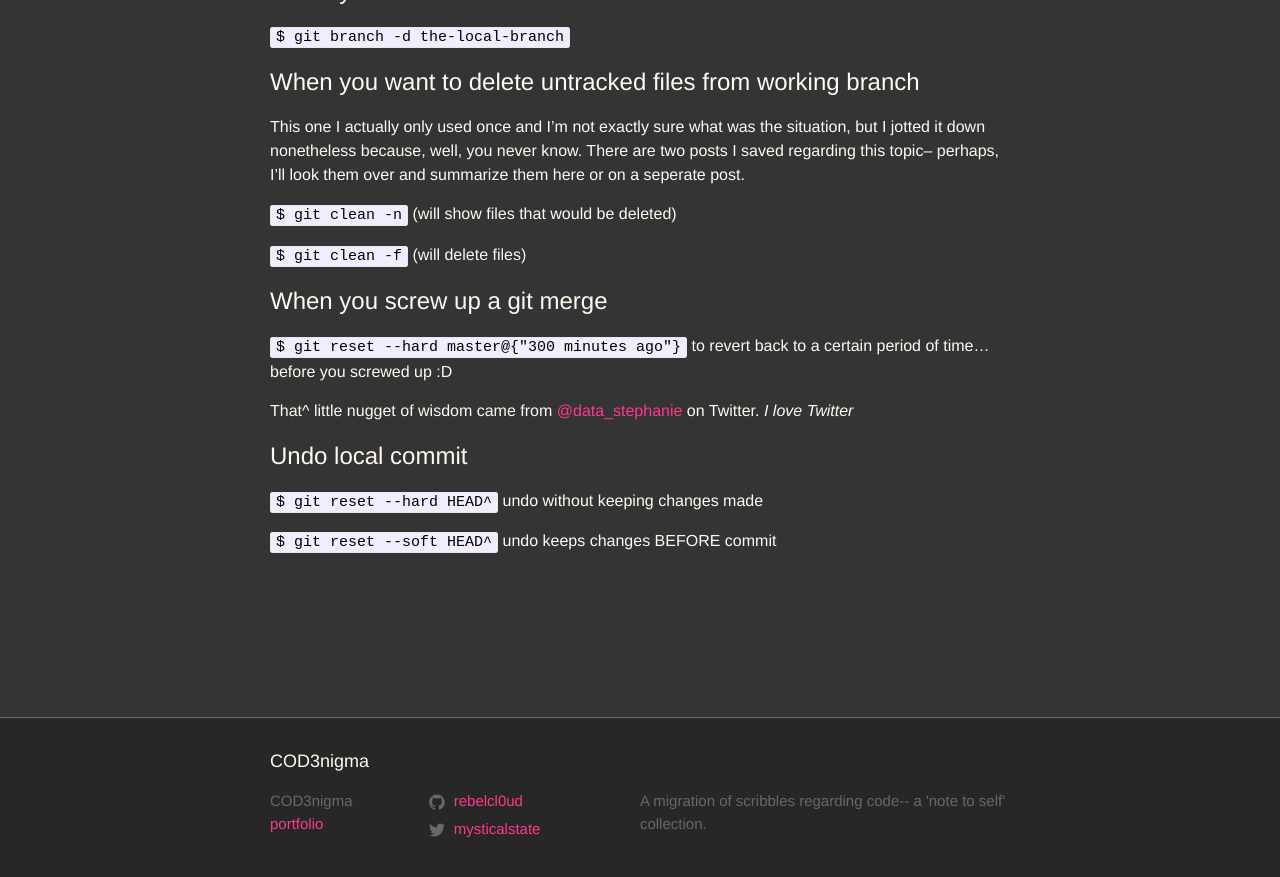
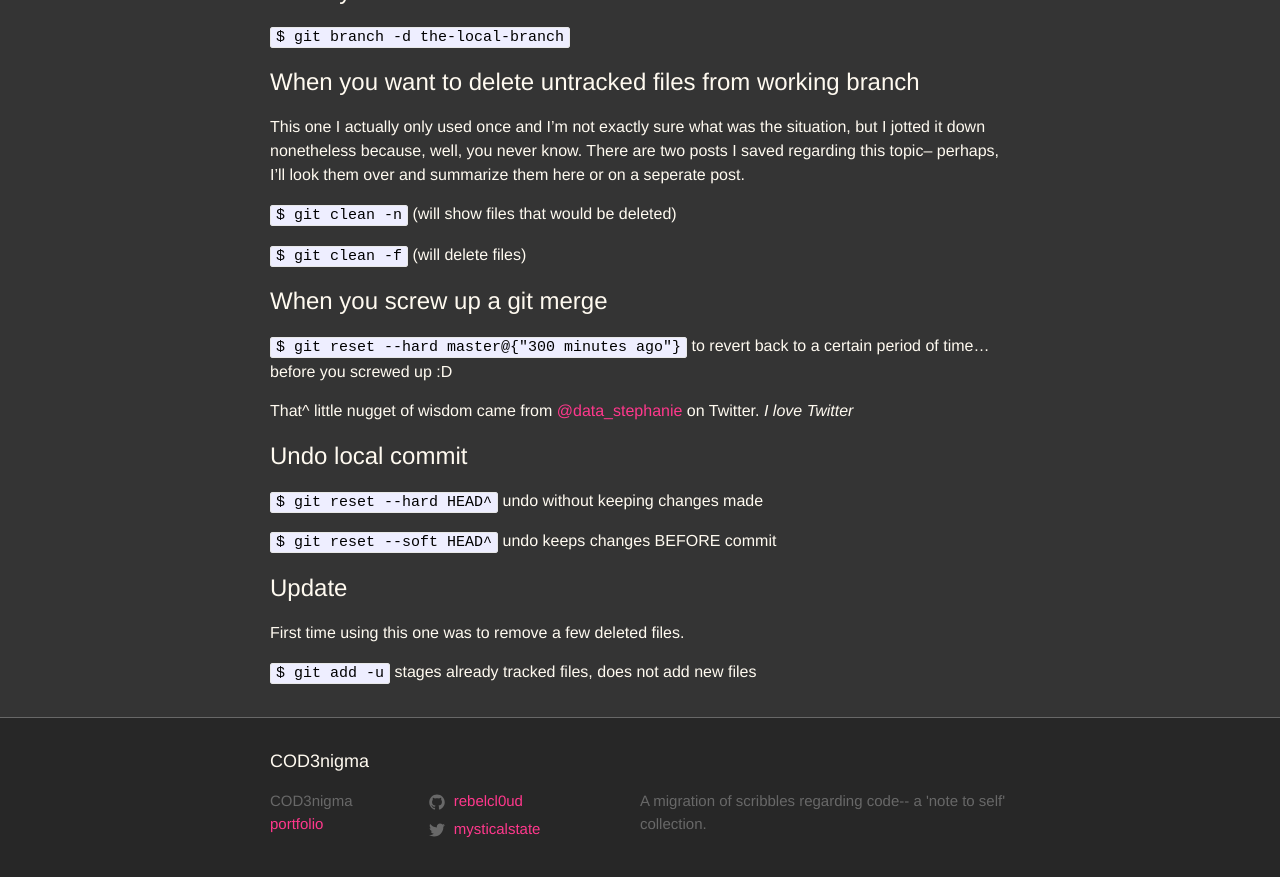
Before and after one commit to rebelcl0ud/blog, a Jekyll site: the page built from _posts/2017-06-19-[06]-git-it-done.markdown, in a window 1280 px wide and 900 px high, scrolled down 731 px. Shown: the top 877 px of the window. Built offline with Jekyll 4.4.1, drawn with Linux system fonts in a browser that asks for light colours.

Commit message:
added 'git add -u' to the list

```diff
--- a/_posts/2017-06-19-[06]-git-it-done.markdown
+++ b/_posts/2017-06-19-[06]-git-it-done.markdown
@@ -53,3 +53,9 @@ That^ little nugget of wisdom came from [@data_stephanie](https://twitter.com/da
 `$ git reset --hard HEAD^` undo without keeping changes made
 
 `$ git reset --soft HEAD^` undo keeps changes BEFORE commit
+
+# Update
+
+First time using this one was to remove a few deleted files.
+
+`$ git add -u` stages already tracked files, does not add new files
```
